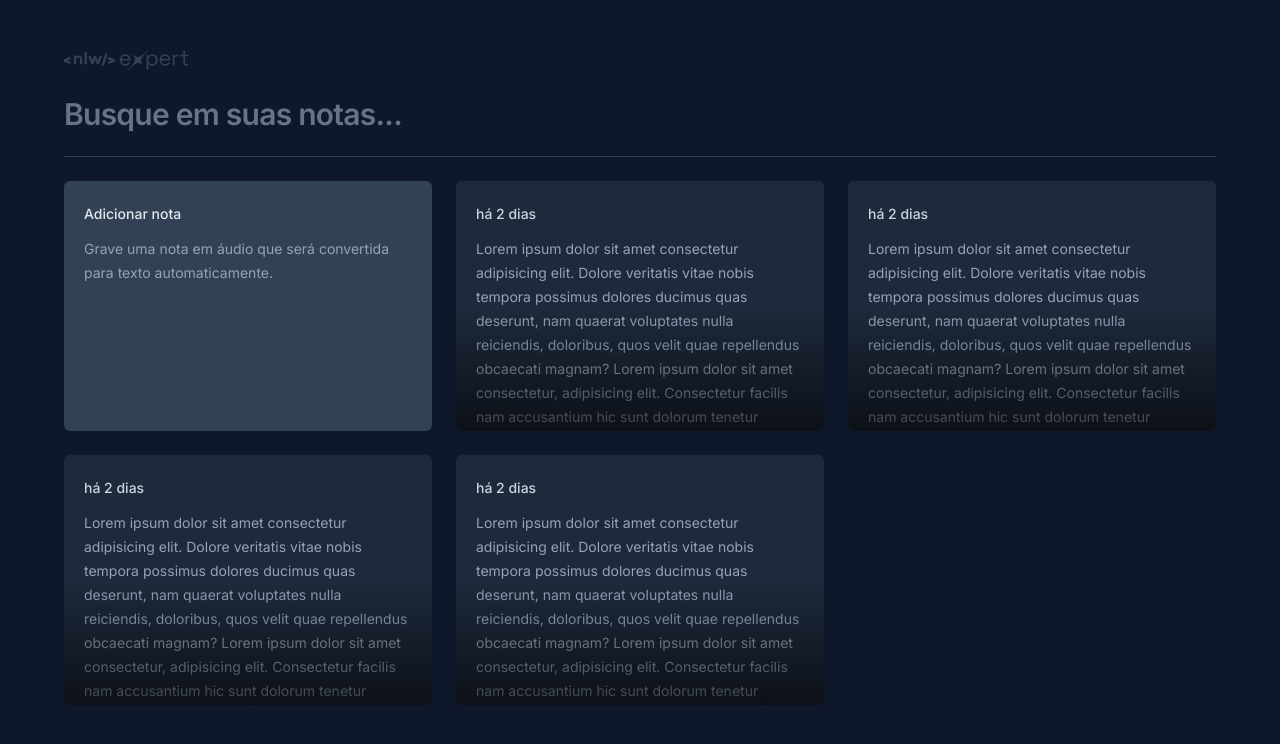
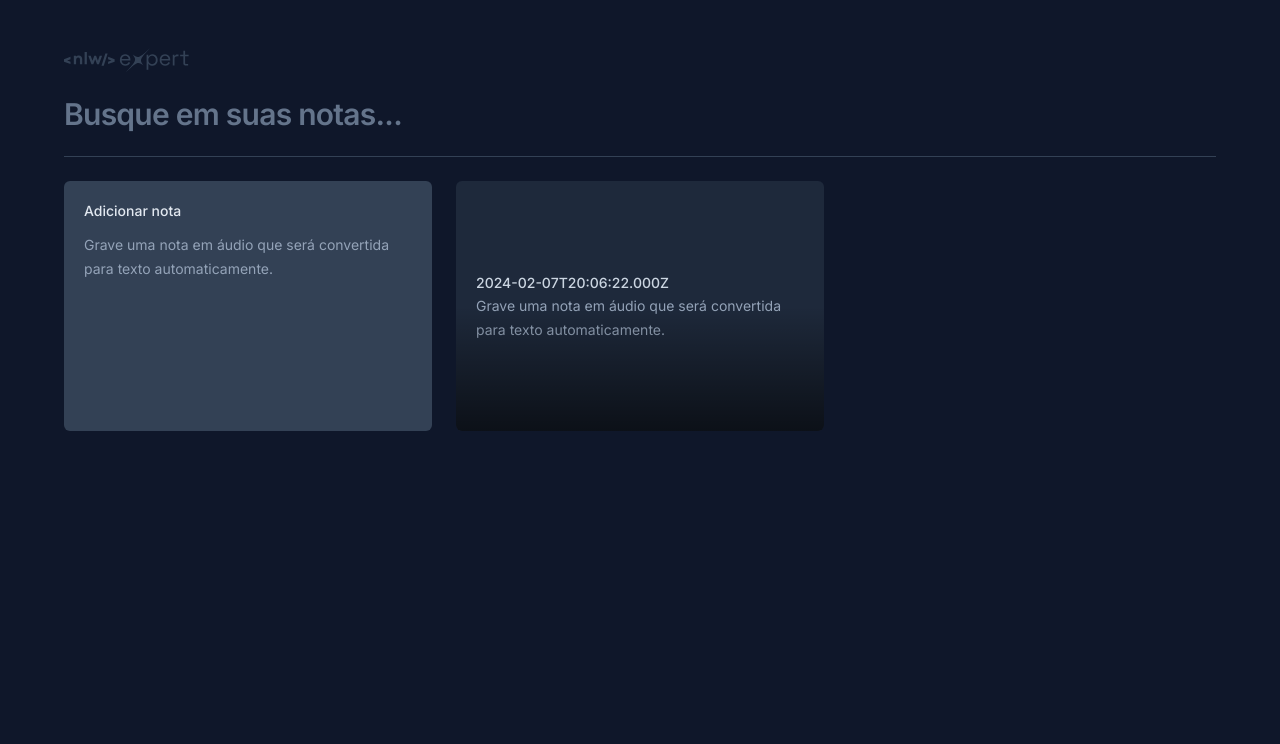
Before and after one commit to andersonmenezesm/nlw-expert-notes, a React (Vite) app: page / in a window 1280 px wide. Shown: the top 744 px of the page. Built offline with nearby package versions, Linux system fonts and the light colour scheme.

Commit message:
feat: finalização de estilização do app

```diff
--- a/package.json
+++ b/package.json
@@ -10,6 +10,9 @@
     "preview": "vite preview"
   },
   "dependencies": {
+    "@radix-ui/react-dialog": "^1.0.5",
+    "date-fns": "^3.3.1",
+    "lucide-react": "^0.323.0",
     "react": "^18.2.0",
     "react-dom": "^18.2.0"
   },
@@ -29,6 +32,7 @@
     "eslint-plugin-react-refresh": "^0.4.5",
     "postcss": "^8.4.34",
     "prettier": "^3.2.5",
+    "prettier-plugin-tailwindcss": "^0.5.11",
     "tailwindcss": "^3.4.1",
     "typescript": "^5.2.2",
     "vite": "^5.0.8"
--- a/src/App.tsx
+++ b/src/App.tsx
@@ -2,14 +2,19 @@
 import { NewNoteCard } from './components/new-note-card'
 import { NoteCard } from './components/note-card'
 
+const note = {
+  date: new Date(),
+  content: 'Grave uma nota em áudio que será convertida para texto automaticamente.',
+}
+
 export function App() {
   return (
-    <div className="mx-auto max-w-6xl my-12 space-y-6">
+    <div className="mx-auto my-12 max-w-6xl space-y-6">
       <img
         src={logo}
         alt="NLW Expert"
       />
-      <form className="w-full mt-6">
+      <form className="mt-6 w-full">
         <input
           type="text"
           placeholder="Busque em suas notas..."
@@ -19,13 +24,10 @@
 
       <div className="h-px bg-slate-700" />
 
-      <div className="grid grid-cols-3 gap-6 auto-rows-[250px]">
+      <div className="grid auto-rows-[250px] grid-cols-3 gap-6">
         <NewNoteCard />
 
-        <NoteCard />
-        <NoteCard />
-        <NoteCard />
-        <NoteCard />
+        <NoteCard note={note} />
       </div>
     </div>
   )
--- a/src/components/new-note-card.tsx
+++ b/src/components/new-note-card.tsx
@@ -1,10 +1,40 @@
+import * as Dialog from '@radix-ui/react-dialog'
+import { X } from 'lucide-react'
+
 export function NewNoteCard() {
   return (
-    <div className="rounded-md bg-slate-700 p-5 space-y-3">
-      <span className="text-sm font-medium text-slate-200">Adicionar nota</span>
-      <p className="text-sm leading-6 text-slate-400">
-        Grave uma nota em áudio que será convertida para texto automaticamente.
-      </p>
-    </div>
+    <Dialog.Root>
+      <Dialog.Trigger className="flex flex-col gap-3 rounded-md bg-slate-700 p-5 text-left outline-none hover:ring-2 hover:ring-slate-600 focus-visible:ring-2 focus-visible:ring-lime-400">
+        <span className="text-sm font-medium text-slate-200">Adicionar nota</span>
+        <p className="text-sm leading-6 text-slate-400">
+          Grave uma nota em áudio que será convertida para texto automaticamente.
+        </p>
+      </Dialog.Trigger>
+
+      <Dialog.Portal>
+        <Dialog.Overlay className="fixed inset-0 bg-black/50" />
+        <Dialog.Content className="fixed left-1/2 top-1/2 flex h-[60vh] w-full max-w-[640px] -translate-x-1/2 -translate-y-1/2 flex-col overflow-hidden rounded-md bg-slate-700 outline-none">
+          <Dialog.Close className="absolute right-0 top-0 bg-slate-800 p-1.5 text-slate-400 hover:text-slate-100">
+            <X className="size-5" />
+          </Dialog.Close>
+
+          <div className="flex flex-1 flex-col gap-2 p-5">
+            <span className="text-sm font-medium text-slate-300">Adicionar Nota</span>
+            <p className="text-sm leading-6 text-slate-400">
+              Comece <button className="font-medium text-lime-400 hover:underline">gravando uma nota</button> em áudio
+              ou se preferir <button className="font-medium text-lime-400 hover:underline">utilize apenas texto</button>
+              .
+            </p>
+          </div>
+
+          <button
+            type="button"
+            className="w-full bg-lime-400 py-4 text-center text-sm font-medium text-lime-950 outline-none hover:bg-lime-500"
+          >
+            Salvar nota
+          </button>
+        </Dialog.Content>
+      </Dialog.Portal>
+    </Dialog.Root>
   )
 }
--- a/src/components/note-card.tsx
+++ b/src/components/note-card.tsx
@@ -1,16 +1,47 @@
-export function NoteCard() {
+import * as Dialog from '@radix-ui/react-dialog'
+import { formatDistanceToNow } from 'date-fns'
+import { ptBR } from 'date-fns/locale'
+import { X } from 'lucide-react'
+
+interface NoteCardProps {
+  note: {
+    date: Date
+    content: string
+  }
+}
+
+export function NoteCard({ note }: NoteCardProps) {
   return (
-    <button className="rounded-md text-left bg-slate-800 p-5 space-y-3 overflow-hidden outline-none relative hover:ring-2 hover:ring-slate-600 focus-visible:ring-2 focus-visible:ring-lime-400">
-      <span className="text-sm font-medium text-slate-300">há 2 dias</span>
-      <p className="text-sm leading-6 text-slate-400">
-        Lorem ipsum dolor sit amet consectetur adipisicing elit. Dolore veritatis vitae nobis tempora possimus dolores
-        ducimus quas deserunt, nam quaerat voluptates nulla reiciendis, doloribus, quos velit quae repellendus obcaecati
-        magnam? Lorem ipsum dolor sit amet consectetur, adipisicing elit. Consectetur facilis nam accusantium hic sunt
-        dolorum tenetur dignissimos perspiciatis quas illo quis, excepturi adipisci. Minus nisi eius doloribus
-        reprehenderit dolor hic.
-      </p>
+    <Dialog.Root>
+      <Dialog.Trigger className="relative flex-col gap-3 overflow-hidden rounded-md bg-slate-800 p-5 text-left outline-none hover:ring-2 hover:ring-slate-600 focus-visible:ring-2 focus-visible:ring-lime-400">
+        <span className="text-sm font-medium text-slate-300">{note.date.toISOString()}</span>
+        <p className="text-sm leading-6 text-slate-400">{note.content}</p>
 
-      <div className="absolute bottom-0 left-0 right-0 h-1/2 bg-gradient-to-t from-black/60 to-black/0 pointer-events-none" />
-    </button>
+        <div className="pointer-events-none absolute bottom-0 left-0 right-0 h-1/2 bg-gradient-to-t from-black/60 to-black/0" />
+      </Dialog.Trigger>
+
+      <Dialog.Portal>
+        <Dialog.Overlay className="fixed inset-0 bg-black/50" />
+        <Dialog.Content className="fixed left-1/2 top-1/2 flex h-[60vh] w-full max-w-[640px] -translate-x-1/2 -translate-y-1/2 flex-col overflow-hidden rounded-md bg-slate-700 outline-none">
+          <Dialog.Close className="absolute right-0 top-0 bg-slate-800 p-1.5 text-slate-400 hover:text-slate-100">
+            <X className="size-5" />
+          </Dialog.Close>
+
+          <div className="flex flex-1 flex-col gap-2 p-5">
+            <span className="text-sm font-medium text-slate-300">
+              {formatDistanceToNow(note.date, { locale: ptBR, addSuffix: true })}
+            </span>
+            <p className="text-sm leading-6 text-slate-400">{note.content}</p>
+          </div>
+
+          <button
+            type="button"
+            className="group w-full bg-slate-800 py-4 text-center text-sm font-medium text-slate-300 outline-none"
+          >
+            Deseja <span className="text-red-400 group-hover:underline">apagar essa nota</span>?
+          </button>
+        </Dialog.Content>
+      </Dialog.Portal>
+    </Dialog.Root>
   )
 }
```
Also changed, not shown: 2 other files (tests, documents, lock files or other folders).
